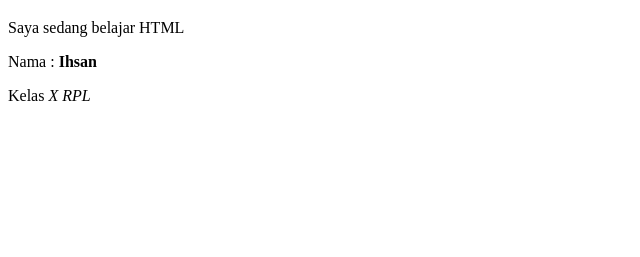
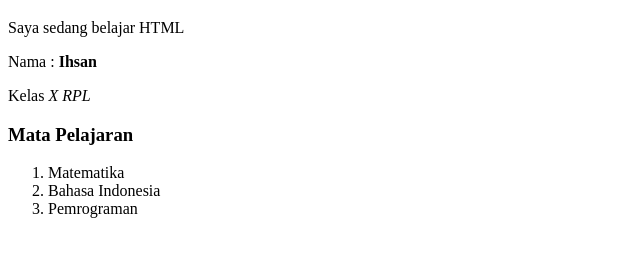
Before and after one commit to ihsanfaisal/latihan25262, a plain HTML site: page index.html in a window 1280 px wide. Shown: the part 61-318 px from the top of the page, without its empty margins (0-640 px from the left). Drawn offline with Linux system fonts and the light colour scheme.

Commit message:
Menampilkan mata pelajaran

```diff
--- a/index.html
+++ b/index.html
@@ -13,6 +13,13 @@
   <p>Saya sedang belajar HTML</p>
   <p>Nama : <b>Ihsan</b></p>
   <p>Kelas <i>X RPL</i></p>
+
+  <h3>Mata Pelajaran</h3>
+  <ol>
+    <li>Matematika</li>
+    <li>Bahasa Indonesia</li>
+    <li>Pemrograman</li>
+  </ol>
 </body>
 
 </html>
```
